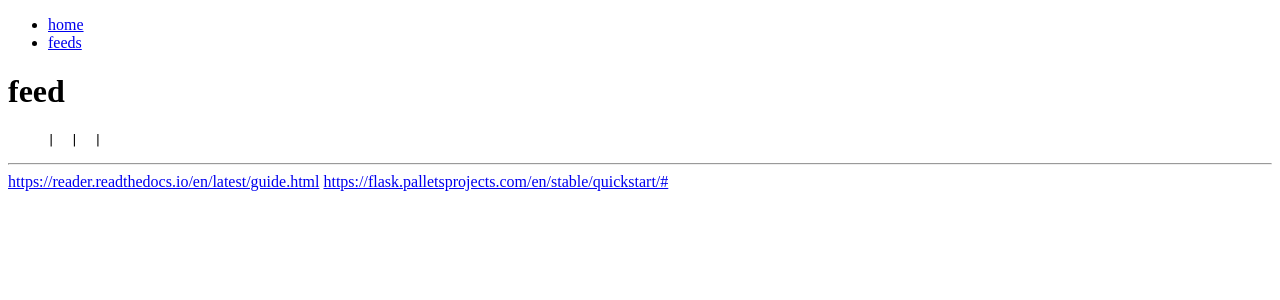
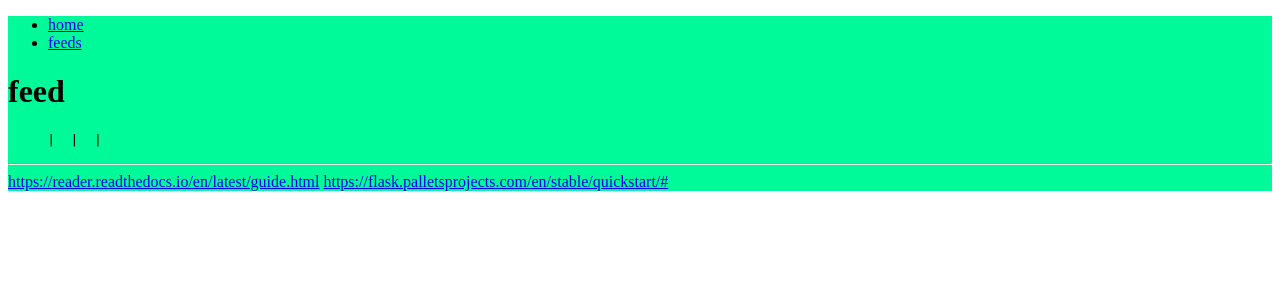
Before and after one commit to davemenninger/leo, a Flask app: template templates/feed.html in a window 1280 px wide. Shown: the top 300 px of the page. Run offline with Flask 3, Linux system fonts and the light colour scheme; the template is opened without the code that fills it, so the values that code supplies are empty.

Commit message:
saving WIP

```diff
--- /dev/null
+++ b/static/css/style.css
@@ -0,0 +1,3 @@
+div {
+    background-color: mediumspringgreen;
+}
--- a/templates/layout.html
+++ b/templates/layout.html
@@ -6,6 +6,7 @@
     <link rel="icon" type="image/png" sizes="32x32" href="static/favicon-32x32.png">
     <link rel="icon" type="image/png" sizes="16x16" href="static/favicon-16x16.png">
     <link rel="manifest" href="static/manifest.json" />
+    <link rel="stylesheet" type="text/css" href="static/css/style.css">
     <title>{% block title %}{% endblock %} - leo</title>
     {% endblock %}
   </head>
```
Also changed, not shown: requirements.txt (added, +22 -0 lines), README.md.
